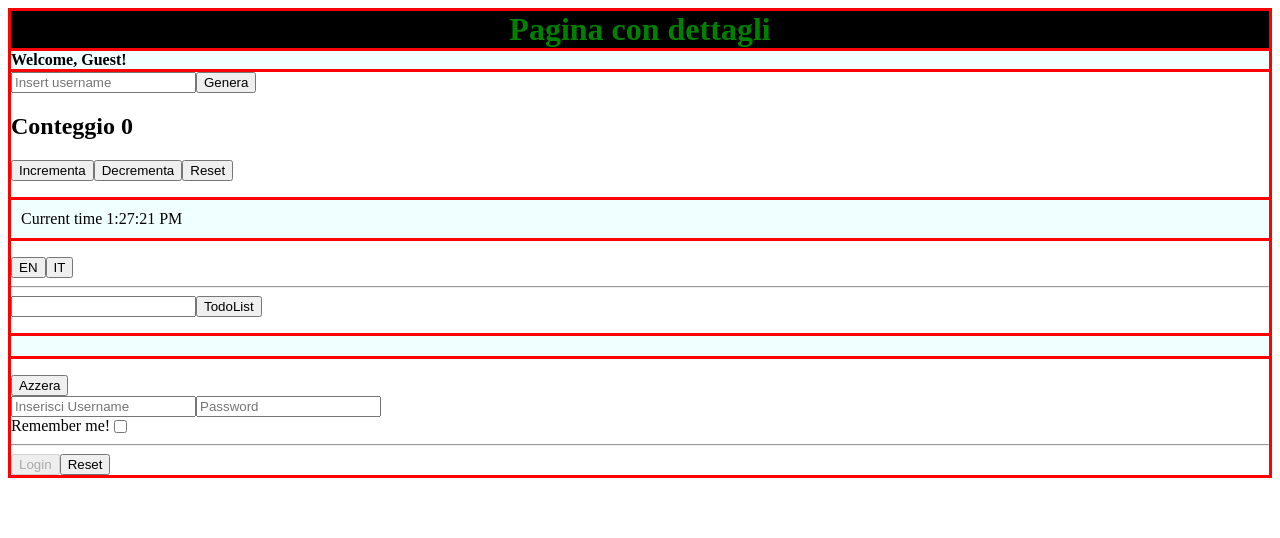
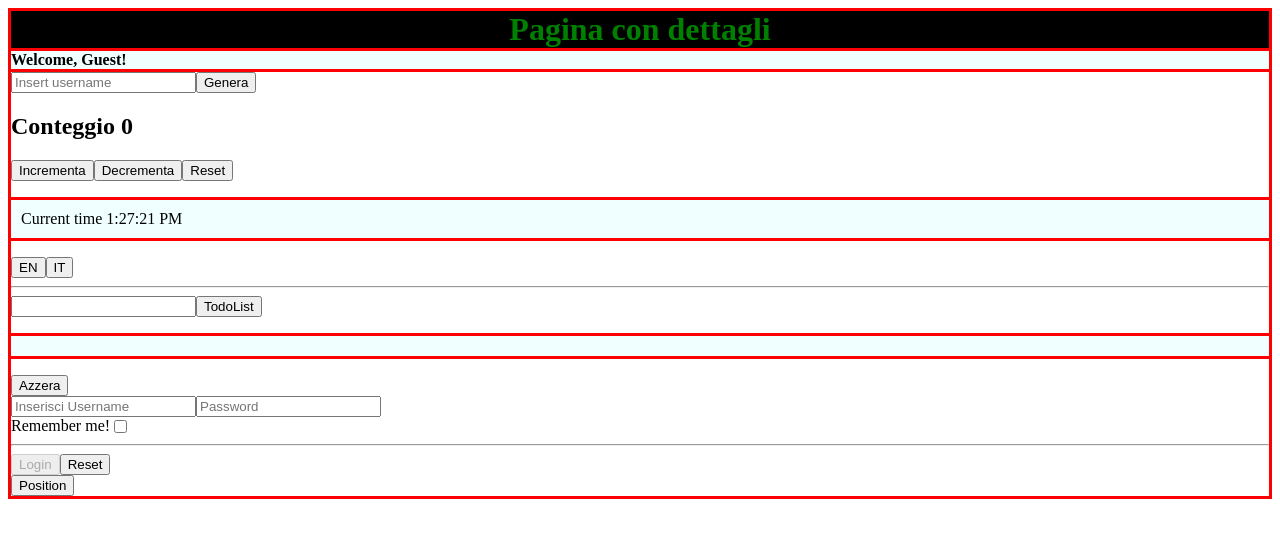
Before and after one commit to St3fan097/react_es, a React (Vite) app in the folder react-es_1/: page / in a window 1280 px wide. Shown: the top 538 px of the page. Built offline with nearby package versions, Linux system fonts and the light colour scheme.

Commit message:
exercise-45

```diff
--- a/react-es_1/src/GithubUser.jsx
+++ b/react-es_1/src/GithubUser.jsx
@@ -6,6 +6,8 @@ function useGithubUser () {
     const [error, setError] = useState(null)
     const [username, setUsername] = useState("")
     const [usernameInput, setUsernameInput] = useState("")
+
+
 
     useEffect(() => {
 
@@ -37,14 +39,14 @@ function useGithubUser () {
         setUsername(usernameInput);
     }
     return{
-        data, loading, error, username, usernameInput, insertName , fetchData
+        data, loading, error, usernameInput, insertName , fetchData
     }
 }
 
 export function GithubUser() {
-    const { data, loading, error, usernameInput, insertName, fetchData } = useGithubUser()
+    const { data, loading, error, usernameInput, insertName, fetchData } = useGithubUser() //nell'esercizio vecchio avevo messo username che in questo caso non serviva
 
-
+// esercizio 43 svolto già nel esercizio 42, nel caso ci sia da modificare rimandare esercizio
     return (
         <>
             <input type="text" placeholder="Insert username" value={usernameInput} onChange={insertName} />
--- a/react-es_1/src/app.jsx
+++ b/react-es_1/src/app.jsx
@@ -8,11 +8,15 @@ import { Counter } from "./counter";
 import { Welcome } from "./welcome";
 import { GithubUser } from "./GithubUser";
 import Login from "./Login";
+import { useCurrentLocation } from "./useCurrentLocation";
 
 
 
 
 export function App() {
+
+    const  {location,error,loading, getCurrentPosition } = useCurrentLocation()
+
 
 
     const [language, setLanguage] = useState("en")
@@ -34,6 +38,13 @@ export function App() {
             </LanguageContext.Provider>
             <TodoList />
             <Login/>
+        <div>
+             {loading &&  <p>Loading</p>}
+                {error && <p>Error</p>}
+                {location && <p>{location.latitude}, {location.longitude}</p>}
+                <button onClick={getCurrentPosition}>Position</button>
+        </div>
         </Container>
+
     )
 }
--- a/react-es_1/src/counter.jsx
+++ b/react-es_1/src/counter.jsx
@@ -1,25 +1,24 @@
-import { useEffect, useRef, useState } from "react"
+import { useCallback, useEffect, useRef, useState } from "react"
 import { CounterDisplay } from "./counterDisplay";
 
 
 
 function useCounter(initialValue) {
     const [counter, setCounter] = useState(initialValue);
-
     const direction = useRef()
 
-    function incrementa() {
+    const incrementa = useCallback(() => {
         setCounter((val) => val + 1);
         direction.current = "incrementa";
-    }
-    function decrementa() {
+    },[])
+    const decrementa = useCallback(() => {
         setCounter((val) => val - 1);
         direction.current = "decrementa";
-    }
-    function reset() {
+    }, []);
+    const reset = useCallback(() => {
         setCounter(initialValue);
         direction.current = "reset";
-    }
+    },[initialValue])
 
     useEffect(() => {
         if (direction.current === "incrementa") {
--- /dev/null
+++ b/react-es_1/src/useCurrentLocation.jsx
@@ -0,0 +1,29 @@
+import { useState } from "react";
+
+export function useCurrentLocation() {
+    const [location, setLocation] = useState(null)
+    const [loading, setLoading] = useState(false)
+    const [error, setError] = useState(null)
+
+
+
+    const getCurrentPosition = () => {
+        setLoading(true)
+        navigator.geolocation.getCurrentPosition((position) => {
+            setLocation({
+                latitude: position.coords.latitude,
+                longitude: position.coords.longitude,
+            })
+            setLoading(false)
+        },
+        (errors) => {
+            setError(errors)
+            setLoading(false)
+        }
+        )
+    }
+
+    return { location, error, loading, getCurrentPosition };
+
+
+}
```
